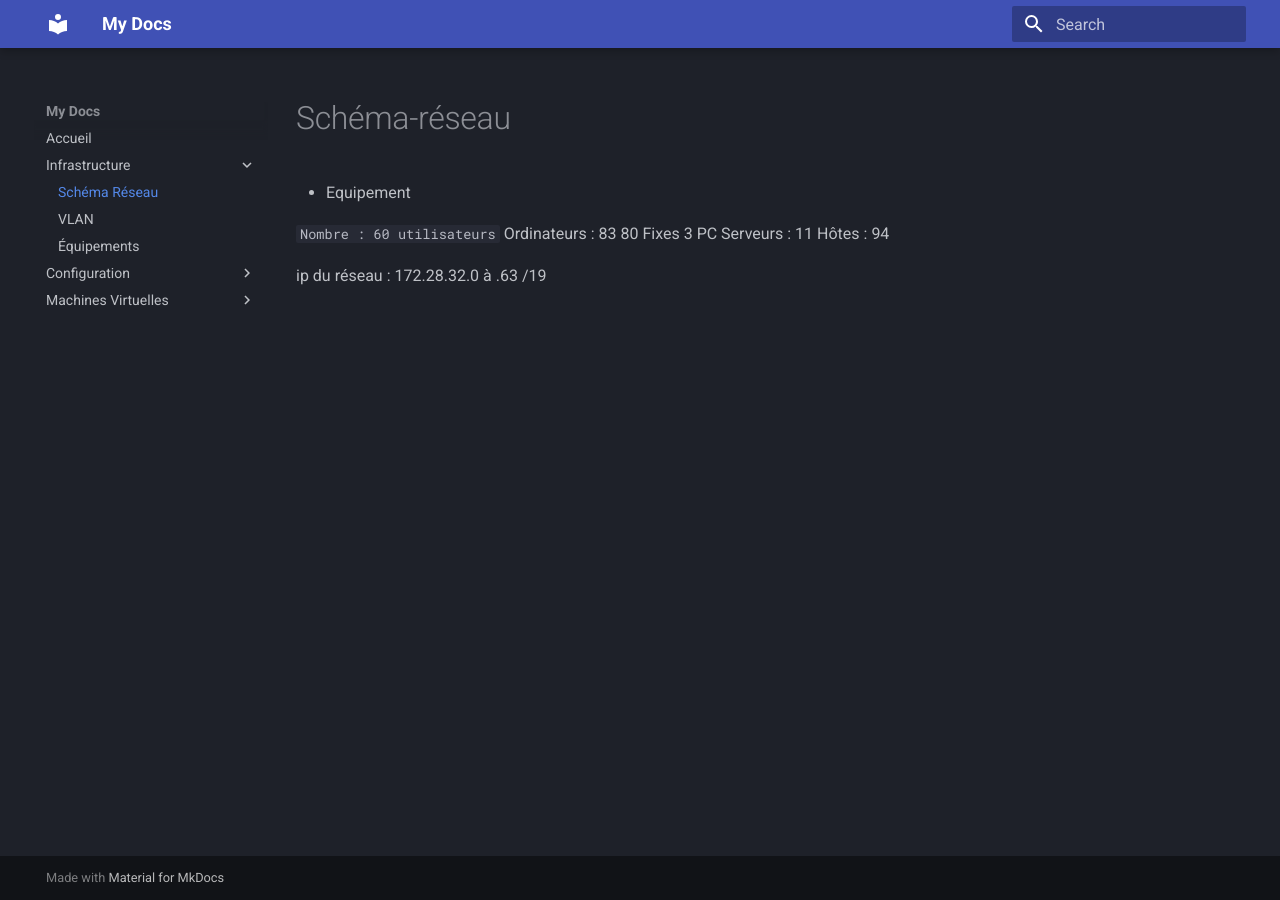
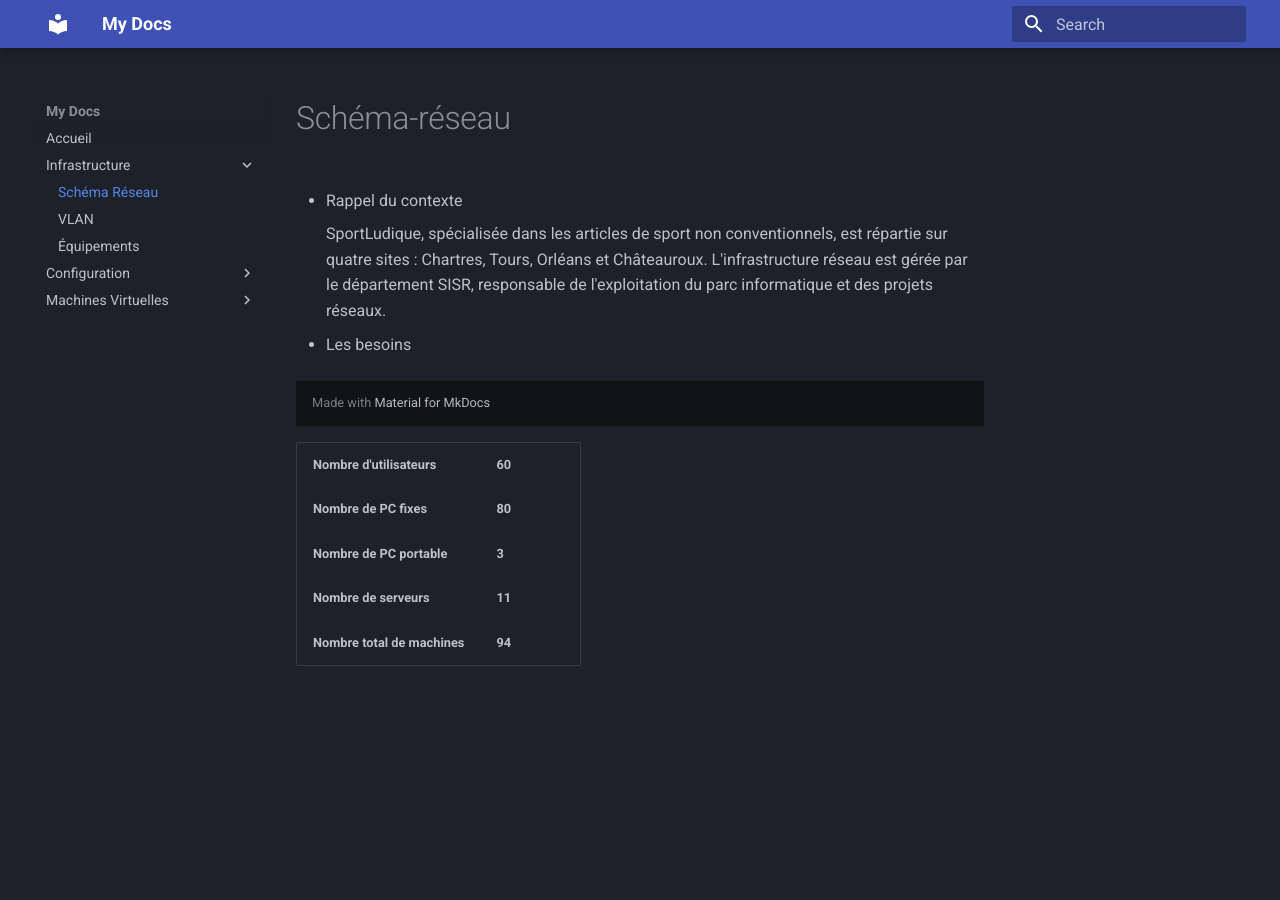
Before and after one commit to Erwanbrt/Orleans, an MkDocs documentation site: the page built from docs/Schéma-réseau.md, in a window 1280 px wide. Built offline with MkDocs 1.6.1 and Material for MkDocs 9.7.7, drawn with Linux system fonts in a browser that asks for light colours.

Commit message:
si ca marche pas mdrrrrrrrr

```diff
--- a/docs/Schéma-réseau.md
+++ b/docs/Schéma-réseau.md
@@ -1,12 +1,25 @@
 # Schéma-réseau
 
-* Equipement
+* Rappel du contexte
 
-`Nombre : 60 utilisateurs`
-Ordinateurs : 83
-80 Fixes
-3 PC
-Serveurs : 11
-Hôtes : 94
+    SportLudique, spécialisée dans les articles de sport non conventionnels, est répartie sur quatre sites : Chartres, Tours, Orléans et Châteauroux. L'infrastructure réseau est gérée par le département SISR, responsable de l'exploitation du parc informatique et des projets réseaux.
 
-ip du réseau : 172.28.32.0 à .63 /19
+* Les besoins
+
+  <table>
+    <tr>
+      <th>Nombre d'utilisateurs</th>
+      <th>60</th>
+    <tr>
+      <th>Nombre de PC fixes</th>
+      <th>80</th>
+    <tr>
+      <th>Nombre de PC portable</th>
+      <th>3</th>
+    <tr>
+      <th>Nombre de serveurs</th>
+      <th>11</th>
+    <tr>
+      <th>Nombre total de machines</th>
+      <th>94</th>
+    <tr>
```
Also changed, not shown: docs/Windows-Serveur.md (+25 -5 lines).
